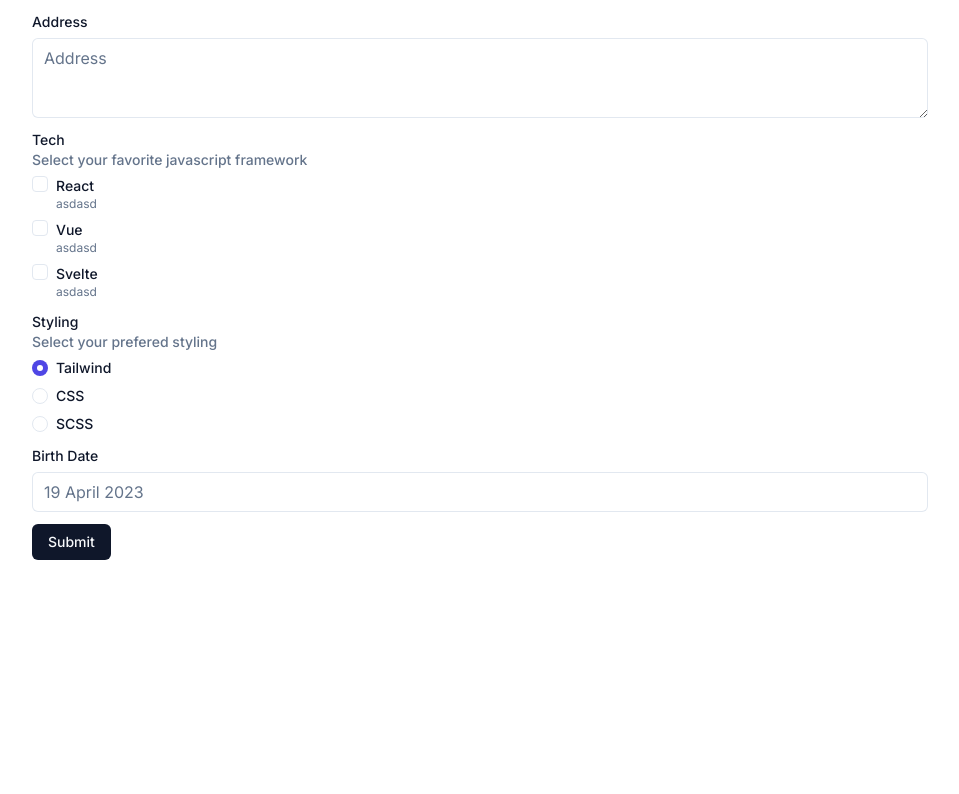
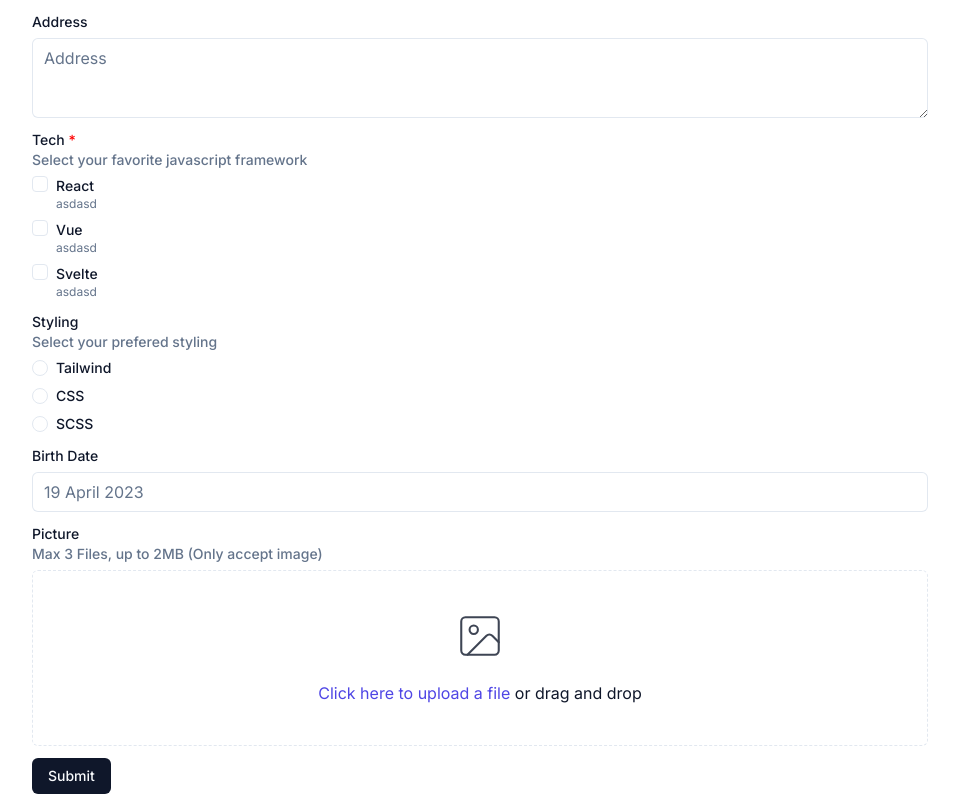
Before and after one commit to ramaakbar/rm-design-system, a Next.js app: page /components/form in a window 1280 px wide. Shown: the part 486-1280 px from the top of the page, without its empty margins (192-1151 px from the left). Before the commit the page ends 1046 px from the top, so only its background shows below. Built offline with nearby package versions, Linux system fonts and the light colour scheme.

Commit message:
add dropzone

```diff
--- a/package.json
+++ b/package.json
@@ -28,6 +28,7 @@
     "react": "18.2.0",
     "react-day-picker": "^8.7.1",
     "react-dom": "18.2.0",
+    "react-dropzone": "^14.2.3",
     "react-hook-form": "^7.43.9",
     "tailwind-merge": "^1.12.0",
     "tailwindcss": "3.3.1",
--- /dev/null
+++ b/src/components/ui/form/dropzoneInput/dropzoneInput.tsx
@@ -0,0 +1,171 @@
+import {
+  ComponentProps,
+  forwardRef,
+  useCallback,
+  useEffect,
+  useState,
+} from "react";
+import { Image as ImageIcon, X } from "lucide-react";
+import {
+  Accept,
+  FileRejection,
+  FileWithPath,
+  useDropzone,
+} from "react-dropzone";
+import { Controller, useFormContext } from "react-hook-form";
+import { twMerge } from "tailwind-merge";
+
+import { Button } from "../../button";
+import { InputWrapper } from "../inputWrapper";
+
+type DropzoneInputProps = Omit<ComponentProps<"input">, "accept"> & {
+  label?: string;
+  name: string;
+  description?: string;
+  error?: string;
+  maxFiles?: number;
+  maxSize?: number;
+  accept?: Accept;
+};
+
+export const DropzoneInput = forwardRef<HTMLInputElement, DropzoneInputProps>(
+  (
+    {
+      label,
+      description,
+      required,
+      disabled = false,
+      error,
+      maxFiles = 1,
+      maxSize = 2 * 1000 * 1000,
+      accept,
+      className,
+      ...props
+    },
+    ref
+  ) => {
+    const { control, getValues, setValue, watch, setError } = useFormContext();
+    const [files, setFiles] = useState<FileWithPath[]>(watch(props.name));
+
+    const onDrop = useCallback(
+      <T extends File>(acceptedFiles: T[], rejectedFiles: FileRejection[]) => {
+        if (rejectedFiles && rejectedFiles.length > 0) {
+          setValue(props.name, []);
+          setFiles([]);
+          setError(props.name, {
+            type: "manual",
+            message: rejectedFiles && rejectedFiles[0].errors[0].message,
+          });
+        } else {
+          setFiles(acceptedFiles);
+          if (maxFiles > 1) {
+            setValue(props.name, acceptedFiles, { shouldValidate: true });
+          } else {
+            setValue(props.name, acceptedFiles[0], { shouldValidate: true });
+          }
+        }
+      },
+      [props.name, setValue, setError, maxFiles]
+    );
+
+    useEffect(() => {
+      if (getValues(props.name) === undefined) setFiles([]);
+
+      // eslint-disable-next-line react-hooks/exhaustive-deps
+    }, [getValues(props.name)]);
+
+    const removeFile = (index: FileWithPath) => {
+      const fileCopy = [...files];
+      const removedFile = fileCopy.indexOf(index);
+      if (removedFile > -1) {
+        fileCopy.splice(removedFile, 1);
+      }
+      setValue(props.name, fileCopy);
+      setFiles(fileCopy);
+    };
+
+    const { getRootProps, getInputProps, open } = useDropzone({
+      onDrop,
+      noClick: true,
+      noKeyboard: true,
+      maxFiles: maxFiles,
+      maxSize: maxSize,
+      accept: accept,
+    });
+
+    return (
+      <InputWrapper
+        label={label}
+        description={description}
+        required={required}
+        name={props.name}
+        error={error}
+      >
+        {files?.length > 0 ? (
+          <div
+            className={twMerge(
+              "block w-full rounded-md border-0 bg-transparent px-3 py-2 ring-1 ring-inset ring-input placeholder:text-muted-foreground focus:ring-2 focus:ring-inset focus:ring-indigo-600 disabled:cursor-not-allowed disabled:bg-muted disabled:opacity-50"
+            )}
+          >
+            {files?.map((file, i) => (
+              <div key={i} className="flex w-full items-center justify-between">
+                <p>{file.path}</p>
+                <Button
+                  variant="ghost"
+                  className="text-muted-foreground"
+                  size="sm"
+                  onClick={() => removeFile(file)}
+                >
+                  <X size={20} />
+                </Button>
+              </div>
+            ))}
+          </div>
+        ) : (
+          <Controller
+            name={props.name}
+            control={control}
+            defaultValue=""
+            render={({ field }) => (
+              <div
+                {...getRootProps()}
+                className={twMerge(
+                  "block w-full cursor-pointer rounded-md border border-dashed border-border bg-transparent px-6 py-10 ring-0 ",
+                  error && "border-destructive",
+                  disabled && "cursor-not-allowed bg-muted opacity-50",
+                  className
+                )}
+                {...field}
+                onClick={open}
+              >
+                <div className="flex flex-col items-center justify-center">
+                  <ImageIcon
+                    className="mb-5 opacity-80"
+                    size={50}
+                    strokeWidth={1}
+                  />
+                  <div>
+                    <button type="button" className="text-indigo-600">
+                      Click here to upload a file
+                    </button>{" "}
+                    or drag and drop
+                  </div>
+                  <input
+                    id={props.name}
+                    disabled={disabled}
+                    readOnly={disabled}
+                    required={required}
+                    ref={ref}
+                    {...getInputProps()}
+                  />
+                </div>
+              </div>
+            )}
+          />
+        )}
+      </InputWrapper>
+    );
+  }
+);
+
+DropzoneInput.displayName = "DropzoneInput";
--- /dev/null
+++ b/src/components/ui/form/dropzoneInput/index.ts
@@ -0,0 +1 @@
+export * from "./dropzoneInput";
--- a/src/components/ui/form/index.ts
+++ b/src/components/ui/form/index.ts
@@ -7,3 +7,4 @@ export * from "./radio";
 export * from "./dateInput";
 export * from "./form";
 export * from "./inputWrapper";
+export * from "./dropzoneInput";
--- a/src/pages/components/form.tsx
+++ b/src/pages/components/form.tsx
@@ -7,6 +7,7 @@ import {
   Button,
   Checkbox,
   DateInput,
+  DropzoneInput,
   Form,
   InputWrapper,
   NativeSelect,
@@ -43,6 +44,7 @@ const schema = z.object({
   }),
   style: z.union([z.literal("Tailwind"), z.literal("CSS"), z.literal("SCSS")]),
   birthDate: z.string(),
+  picture: z.array(z.custom<File>((v) => v instanceof File)).optional(),
 });
 
 export default function FormPage() {
@@ -51,7 +53,8 @@ export default function FormPage() {
     defaultValues: {
       tech: [],
       birthDate: "",
-      style: "Tailwind",
+      style: undefined,
+      picture: undefined,
     },
   });
 
@@ -123,6 +126,7 @@ export default function FormPage() {
           />
           <InputWrapper
             label="Tech"
+            required
             name="check"
             description="Select your favorite javascript framework"
             error={form.formState.errors.tech?.message}
@@ -161,6 +165,16 @@ export default function FormPage() {
             error={form.formState.errors.birthDate?.message}
             {...form.register("birthDate")}
           />
+          <DropzoneInput
+            maxFiles={3}
+            label="Picture"
+            accept={{
+              "image/*": [],
+            }}
+            description="Max 3 Files, up to 2MB (Only accept image)"
+            error={form.formState.errors.picture?.message}
+            {...form.register("picture")}
+          />
         </div>
         <Button type="submit" isLoading={form.formState.isSubmitting}>
           Submit
```
Also changed, not shown: 2 other files (tests, documents, lock files or other folders).
